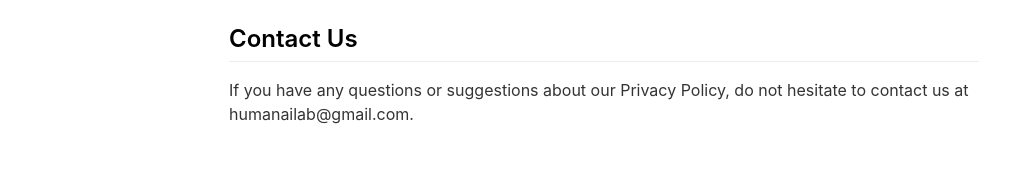
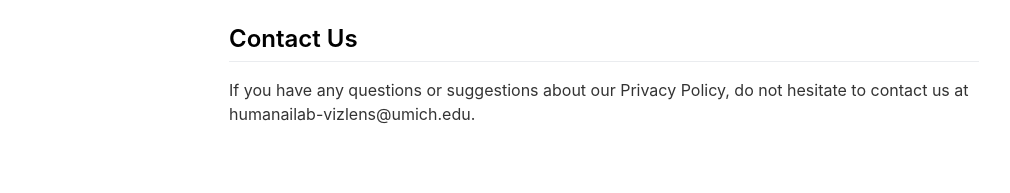
Before and after one commit to HumanAILab/vizlens-web, a Jekyll site: the page built from _pages/privacy.md, in a window 1280 px wide. Shown: the part 1719-1912 px from the top of the page, without its empty margins (36-1046 px from the left). Built offline with Jekyll 4.4.1, drawn with Linux system fonts in a browser that asks for light colours; nearby versions of some CDN libraries.

```diff
--- a/_config.yml
+++ b/_config.yml
@@ -23,11 +23,11 @@ enable_smart_app_banner                   : true
 your_name                                 : Human AI Lab at the University of Michigan
 your_link                                 : https://humanailab.com
 your_city                                 : Ann Arbor, Michigan
-email_address                             : humanailab@gmail.com
+email_address                             : humanailab-vizlens@umich.edu
 facebook_username                         :
 instagram_username                        :
 twitter_username                          :
-github_username                           : https://github.com/HumanAILab/vizlens-client-ios
+github_username                           : #https://github.com/HumanAILab/vizlens-client-ios
 youtube_username                          :
 
 
@@ -36,11 +36,11 @@ youtube_username                          :
 features                                  :
 
   - title                                 : Access to Appliances
-    description                           : Unrestricted access to all appliances, without the need for braille!
+    description                           : Improving access to physical appliances and control panels.
     fontawesome_icon_name                 : mobile
 
   - title                                 : Button Feedback
-    description                           : Get audio feedback on which button you are pointing at while physically interacting with any appliance.
+    description                           : Get audio feedback on which button you are pointing at while physically interacting with the appliance.
     fontawesome_icon_name                 : hand-point-up
 
   - title                                 : Virtual Interface
--- a/_includes/footer.html
+++ b/_includes/footer.html
@@ -1,6 +1,6 @@
 <footer>
 	{% if site.your_name %}
-	<p class="footerText">Made by {% if site.your_link %}<a href="{{ site.your_link }}">{% endif %}{{ site.your_name }}{% if site.your_link %}</a>{% endif %}{% if site.your_city %} in {{ site.your_city }}{% endif %}</p>
+	<p class="footerText">Made with ❤️ by {% if site.your_link %}<a href="{{ site.your_link }}">{% endif %}{{ site.your_name }}{% if site.your_link %}</a>{% endif %}{% if site.your_city %} in {{ site.your_city }}{% endif %}</p>
 	{% endif %}
 	<div class="footerIcons">
 
--- a/_pages/privacy.md
+++ b/_pages/privacy.md
@@ -54,4 +54,4 @@ We may update our Privacy Policy from time to time. Thus, you are advised to rev
 
 ## Contact Us
 
-If you have any questions or suggestions about our Privacy Policy, do not hesitate to contact us at humanailab@gmail.com.
+If you have any questions or suggestions about our Privacy Policy, do not hesitate to contact us at humanailab-vizlens@umich.edu.
```
Also changed, not shown: _pages/terms.md (+1 -1 lines).
